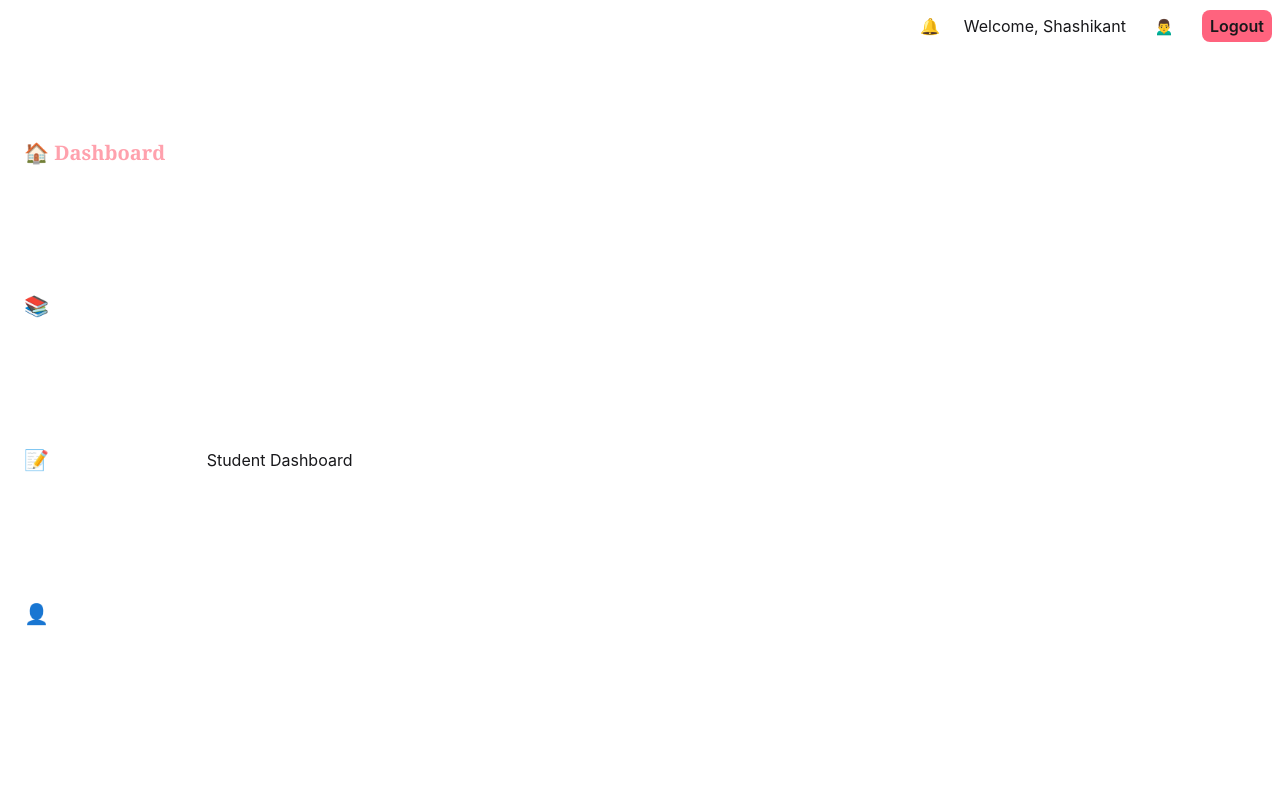
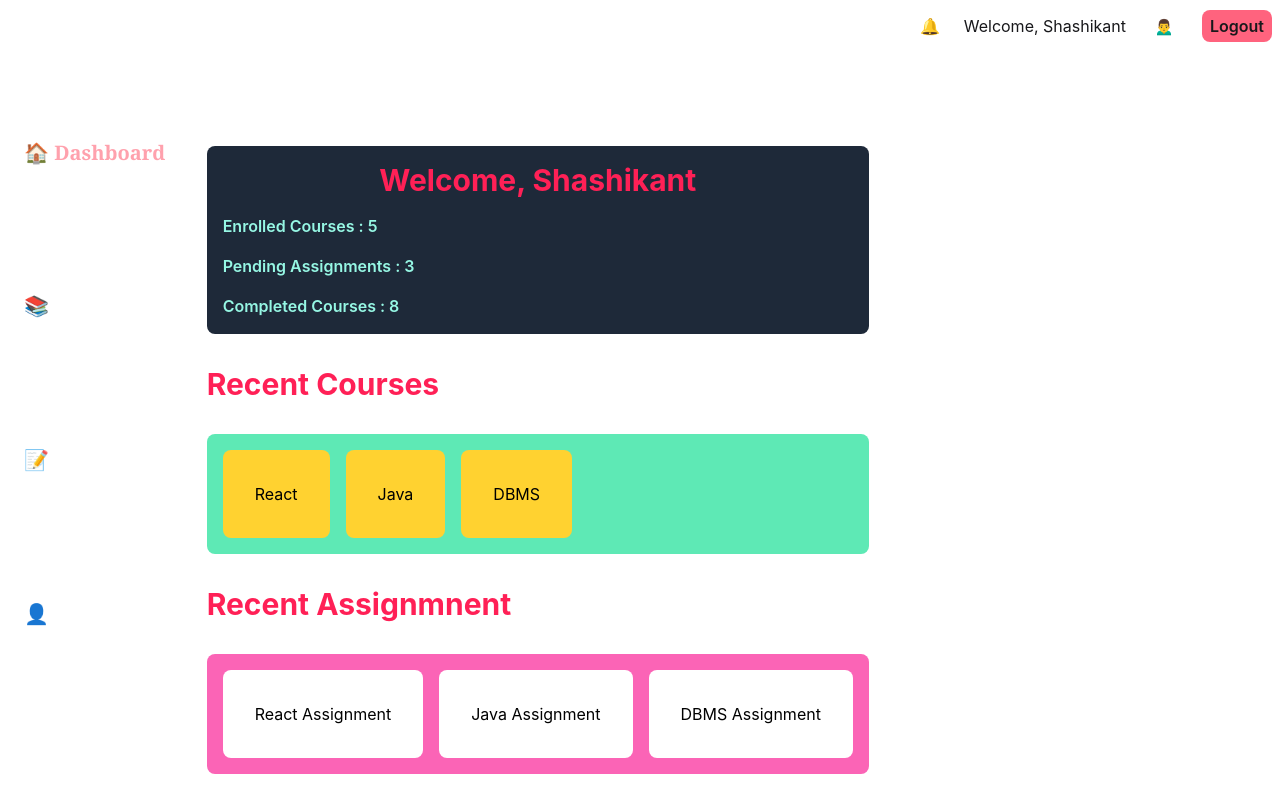
Before and after one commit to Sk-Pandey/CampusConnect, a React (Vite) app: page /dashboard in a window 1280 px wide. Both pictures are taken after a click on the button "Login as Student". Shown: the top 812 px of the page. Built offline with nearby package versions, Linux system fonts and the light colour scheme.

Commit message:
Dashboard Setup done

```diff
--- a/src/pages/admins/Dashboard.jsx
+++ b/src/pages/admins/Dashboard.jsx
@@ -1,7 +1,44 @@
 import React from "react";
 
 const Dashboard = () => {
-  return <div>Admin Dashboard</div>;
+  const stats = [
+    { title: "Total Student", value: 320 },
+    { title: "PTotal Course", value: 25 },
+    { title: "pending Approval", value: 8 },
+  ];
+  return (
+    <div className="space-y-8">
+      <div id="welcomeCard" className="bg-gray-800  p-4 rounded-lg space-y-4">
+        <h1 className="text-center text-3xl font-bold text-rose-500">
+          Welcome, Admin
+        </h1>
+        {stats.map((item) => (
+          <p className="text-md font-semibold text-teal-200">
+            {item.title} : {item.value}
+          </p>
+        ))}
+      </div>
+      <h1 className="text-3xl font-bold text-rose-500">Recent Students</h1>
+      <div
+        id="recent-student"
+        className="bg-emerald-300 text-black rounded-lg flex gap-4 items-center p-4"
+      >
+        <div className="bg-amber-300 p-8 rounded-lg">Aman</div>
+        <div className="bg-amber-300 p-8 rounded-lg">Raj</div>
+        <div className="bg-amber-300 p-8 rounded-lg">Shiv</div>
+      </div>
+      <h1 className="text-3xl font-bold text-rose-500">Recent Courses</h1>
+
+      <div
+        id="recent-courses"
+        className="bg-pink-400 text-black rounded-lg flex gap-4 items-center p-4"
+      >
+        <div className="bg-white p-8 rounded-lg">React</div>
+        <div className="bg-white p-8 rounded-lg">Java</div>
+        <div className="bg-white p-8 rounded-lg">DBMS</div>
+      </div>
+    </div>
+  );
 };
 
 export default Dashboard;
--- a/src/pages/students/Dashboard.jsx
+++ b/src/pages/students/Dashboard.jsx
@@ -1,7 +1,45 @@
 import React from "react";
 
 const Dashboard = () => {
-  return <div>Student Dashboard</div>;
+  const stats = [
+    { title: "Enrolled Courses", value: 5 },
+    { title: "Pending Assignments", value: 3 },
+    { title: "Completed Courses", value: 8 },
+  ];
+  return (
+    <div className="space-y-8">
+      <div id="welcomeCard" className="bg-gray-800  p-4 rounded-lg space-y-4">
+        <h1 className="text-center text-3xl font-bold text-rose-500">
+          Welcome, Shashikant
+        </h1>
+        {stats.map((item) => (
+          <p className="text-md font-semibold text-teal-200">
+            {item.title} : {item.value}
+          </p>
+        ))}
+      </div>
+      <h1 className="text-3xl font-bold text-rose-500">Recent Courses</h1>
+
+      <div
+        id="recent-courses"
+        className="bg-emerald-300 text-black rounded-lg flex gap-4 items-center p-4"
+      >
+        <div className="bg-amber-300 p-8 rounded-lg">React</div>
+        <div className="bg-amber-300 p-8 rounded-lg">Java</div>
+        <div className="bg-amber-300 p-8 rounded-lg">DBMS</div>
+      </div>
+      <h1 className="text-3xl font-bold text-rose-500">Recent Assignmnent</h1>
+
+      <div
+        id="recent-assignment"
+        className="bg-pink-400 text-black rounded-lg flex gap-4 items-center p-4"
+      >
+        <div className="bg-white p-8 rounded-lg">React Assignment</div>
+        <div className="bg-white p-8 rounded-lg">Java Assignment</div>
+        <div className="bg-white p-8 rounded-lg">DBMS Assignment</div>
+      </div>
+    </div>
+  );
 };
 
 export default Dashboard;
```
